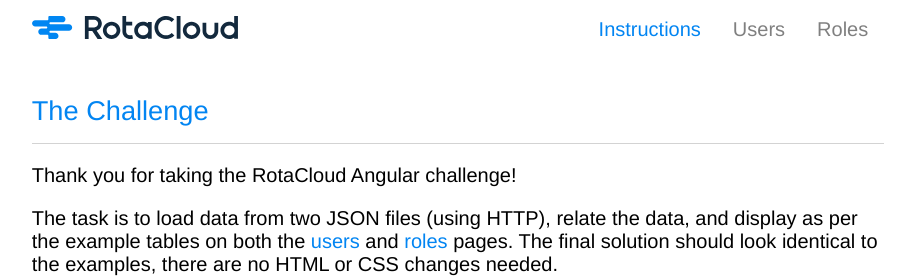
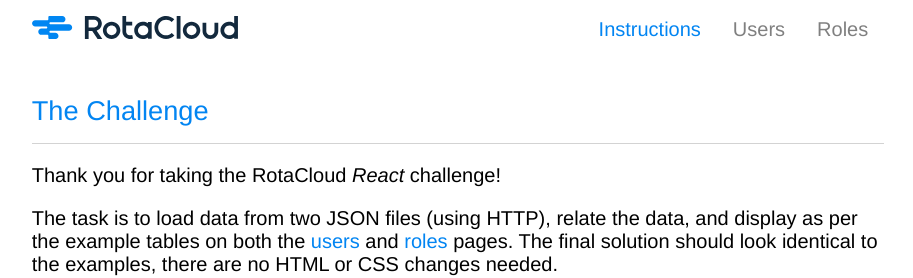
Before and after one commit to annawinther/rotacloud-technical-test, a React (Create React App) app in the folder rotacloud/: page / in a window 1280 px wide. Shown: the top 278 px of the page, without its empty margins (182-1095 px from the left). Built offline with nearby package versions, Linux system fonts and the light colour scheme; no server answers.

Commit message:
Change title of challenge from Angular to React

```diff
--- a/rotacloud/src/navigation/Home.js
+++ b/rotacloud/src/navigation/Home.js
@@ -7,7 +7,7 @@ export default function Home() {
             <h1>The Challenge</h1>
 
             <p>
-                Thank you for taking the RotaCloud Angular challenge!
+                Thank you for taking the RotaCloud <i>React</i> challenge!
             </p>
 
             <p>
```
